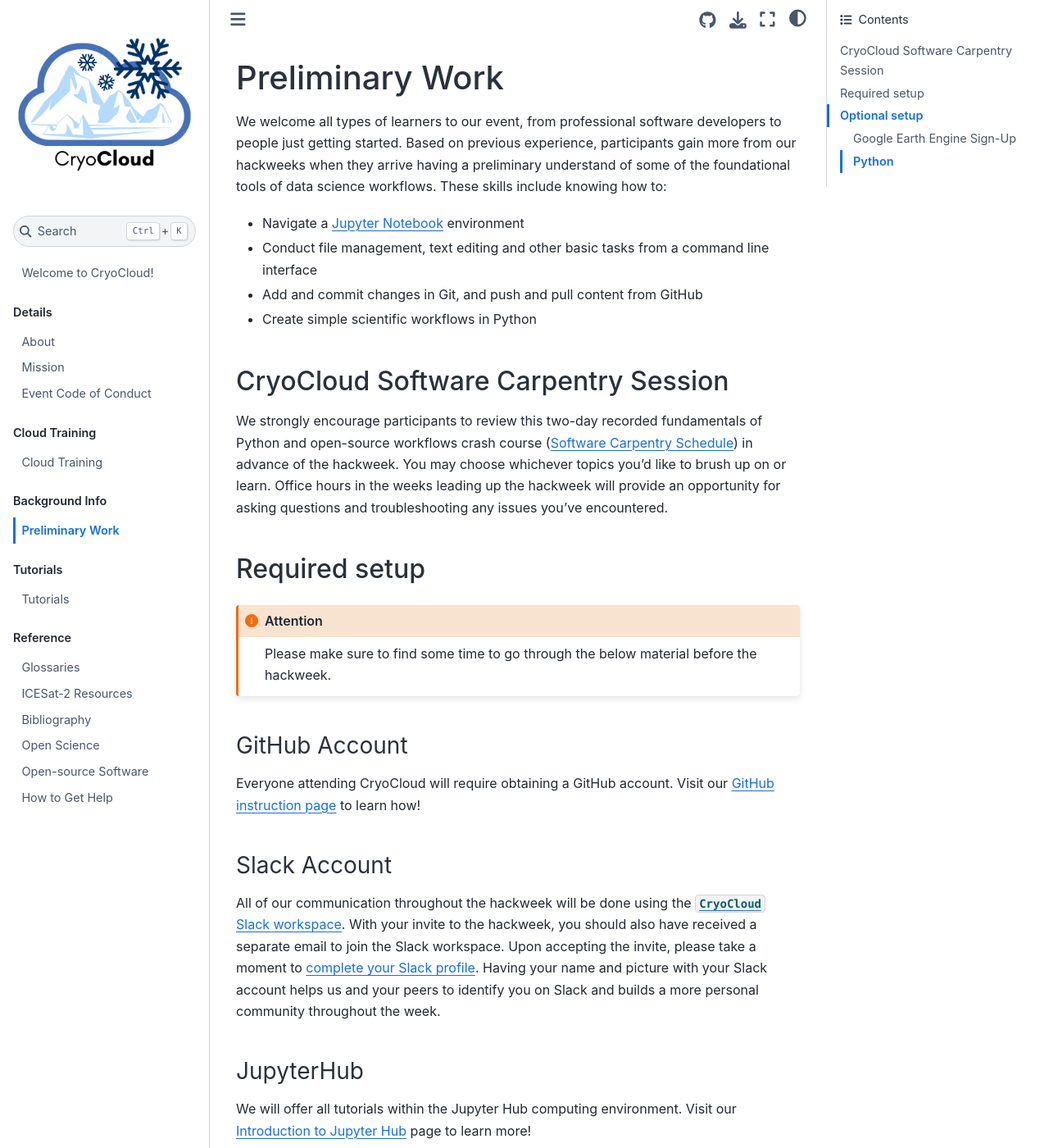
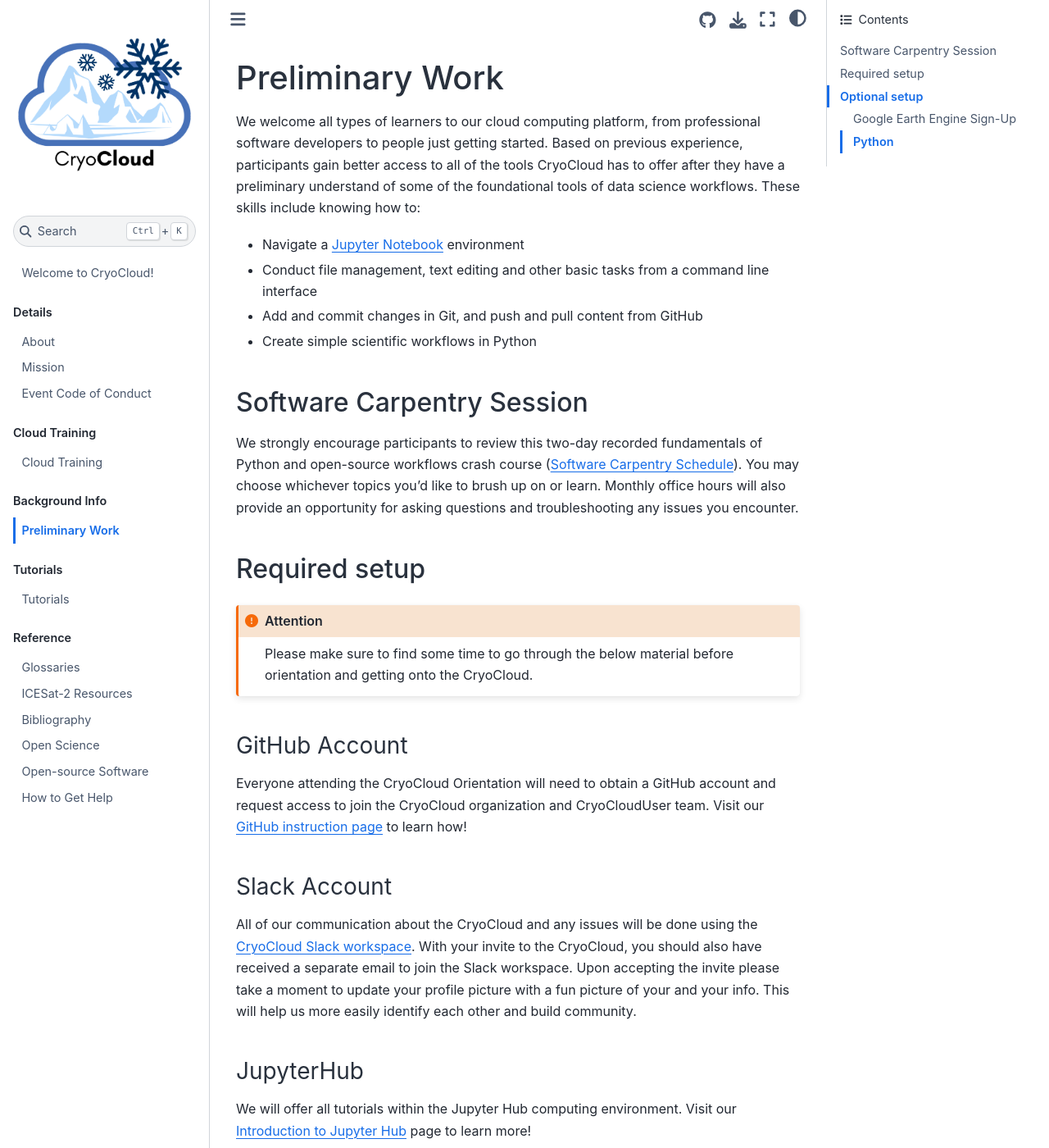
Before and after one commit to CryoInTheCloud/CryoCloudWebsite, a Jupyter Book: the page built from book/preliminary/index.md, in a window 1280 px wide and 1400 px high. Shown: the whole window at 82% size. Built offline with Jupyter Book 1.0.4 settings and Sphinx 7.4.7 and the Sphinx Book theme 1.1.4, drawn with Linux system fonts in a browser that asks for light colours; some of the changed text lies outside the part shown.

Commit message:
updated preliminary index

````diff
--- a/book/preliminary/index.md
+++ b/book/preliminary/index.md
@@ -1,63 +1,59 @@
 # Preliminary Work
 
-We welcome all types of learners to our event, from professional software developers to people just getting started. Based on previous experience, participants gain more from our hackweeks when they arrive having a preliminary understand of some of the foundational tools of data science workflows. These skills include knowing how to:
+We welcome all types of learners to our cloud computing platform, from professional software developers to people just getting started. Based on previous experience, participants gain better access to all of the tools CryoCloud has to offer after they have a preliminary understand of some of the foundational tools of data science workflows. These skills include knowing how to:
 
 * Navigate a [Jupyter Notebook](https://jupyter.org/) environment
 * Conduct file management, text editing and other basic tasks from a command line interface
 * Add and commit changes in Git, and push and pull content from GitHub
 * Create simple scientific workflows in Python
 
-## {{hackweek}} Software Carpentry Session
+## Software Carpentry Session
 
-We strongly encourage participants to review this two-day recorded fundamentals of Python and open-source workflows crash course ([Software Carpentry Schedule](swc)) in advance of the hackweek. You may choose whichever topics you'd like to brush up on or learn. Office hours in the weeks leading up the hackweek will provide an opportunity for asking questions and troubleshooting any issues you've encountered.
+We strongly encourage participants to review this two-day recorded fundamentals of Python and open-source workflows crash course ([Software Carpentry Schedule](preliminary/swc)). You may choose whichever topics you'd like to brush up on or learn. Monthly office hours will also provide an opportunity for asking questions and troubleshooting any issues you encounter.
 
 ## Required setup
 
 ```{attention}
 Please make sure to find some time to go through the below material before
-the hackweek.
+orientation and getting onto the CryoCloud.
 ```
 
 ### GitHub Account
 
-Everyone attending {{ hackweek }} will require obtaining a GitHub account.
-Visit our [GitHub instruction page](github) to learn how!
+Everyone attending the CryoCloud Orientation will need to obtain a GitHub account and request access to join the CryoCloud organization and CryoCloudUser team.
+Visit our [GitHub instruction page](preliminary/github) to learn how!
 
 ### Slack Account
 
-All of our communication throughout the hackweek will be done using the
-{{ '[`{hackweek}` Slack workspace]({url})'.format(hackweek=hackweek, url=slack_workspace_url)}}.
-With your invite to the hackweek, you should also have received a separate
-email to join the Slack workspace. Upon accepting the invite, please take a moment to
-[complete your Slack profile](https://slack.com/help/articles/204092246-Edit-your-profile).
-Having your name and picture with your Slack account helps us and your peers
-to identify you on Slack and builds a more personal community throughout
-the week.
+All of our communication about the CryoCloud and any issues will be done using the
+{{ '[CryoCloud Slack workspace]({url})'.format(url=slack_workspace_url)}}.
+With your invite to the CryoCloud, you should also have received a separate
+email to join the Slack workspace. Upon accepting the invite please take a moment to update your profile picture with a fun picture of your and your info. This will help us more easily identify each other and build community.
 
 ### JupyterHub
 
 We will offer all tutorials within the Jupyter Hub computing environment.
-Visit our [Introduction to Jupyter Hub](jupyterhub) page to learn more!
+Visit our [Introduction to Jupyter Hub](preliminary/jupyterhub) page to learn more!
 
 ### Git
 
-All content of the hackweek will be shared via GitHub and interacting with the
-website will be done via the `git` command. Visit [Setting up the `git` command](git)
+All content for the CryoCloud will be shared via GitHub and interacting with the
+website will be done via the `git` command. Visit [Setting up the `git` command](preliminary/git)
 to learn how to configure that!
 
 ### EarthData Login
 
-We'll have you download some data from NSIDC for your tutorials and projects.
-Visit our [Earthdata](earthdata) page to learn how to access and Earthdata login account if you don't already have one!
+To download data  from NSIDC for your tutorials and projects.
+Visit our [Earthdata](preliminary/earthdata) page to learn how to access and Earthdata login account if you don't already have one!
 
 ## Optional setup
 
 ### Google Earth Engine Sign-Up
 The ICESat-2 visualization tutorial will have an interactive component that uses Google Earth Engine (GEE) to query for
 additional data to help put ICESat-2 data into context.
-If you would like to follow this part interactively, please visit our [Earth Engine](earthengine) page to learn how to sign up,
+If you would like to follow this part interactively, please visit our [Earth Engine](preliminary/earthengine) page to learn how to sign up,
 if you haven't already!
 
 ### Python
-Dive deeper into how [Python is managed and installed](python) on the JupyterHub
+Dive deeper into how [Python is managed and installed](preliminary/python) on the JupyterHub
 and how you can install that on your personal machine.
````
